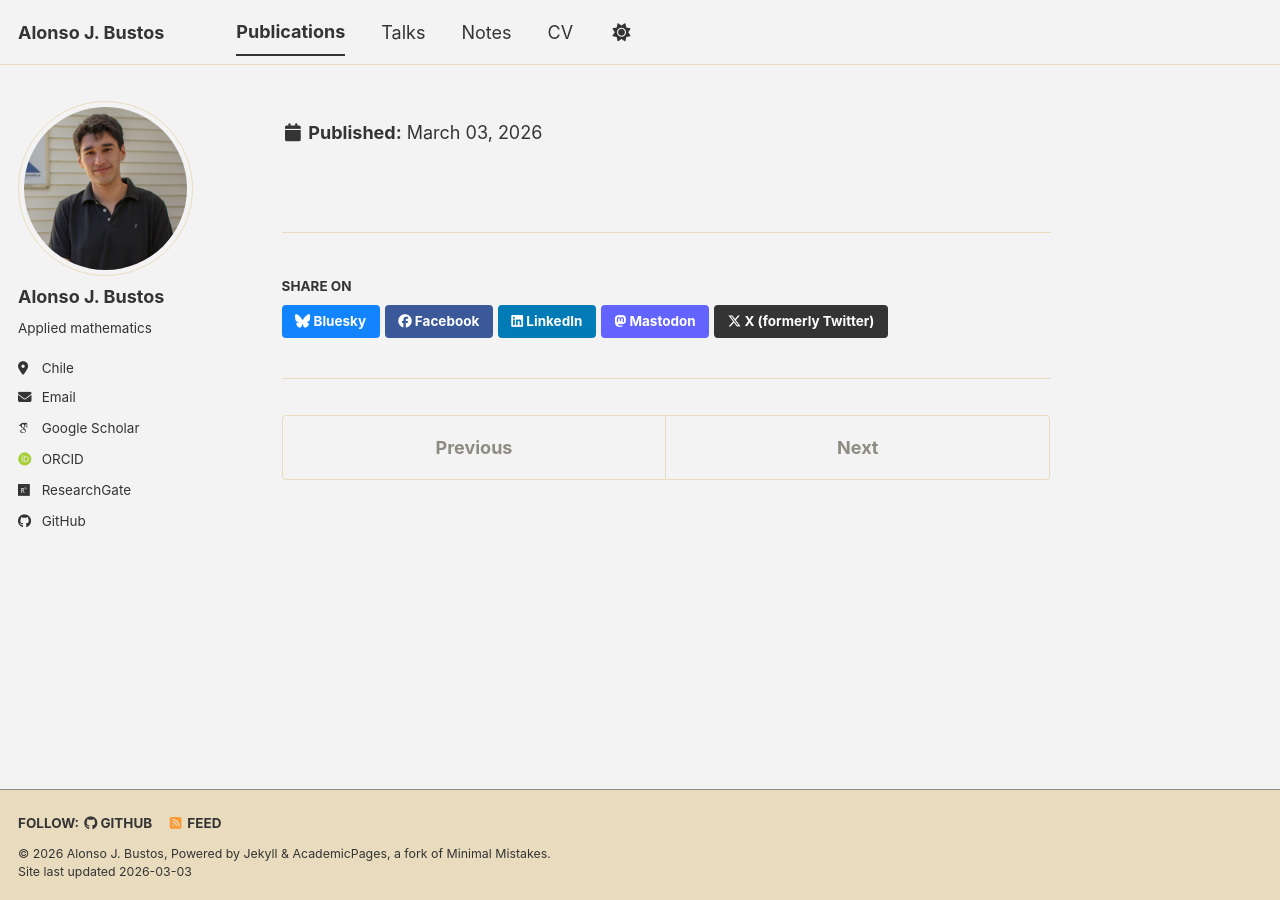
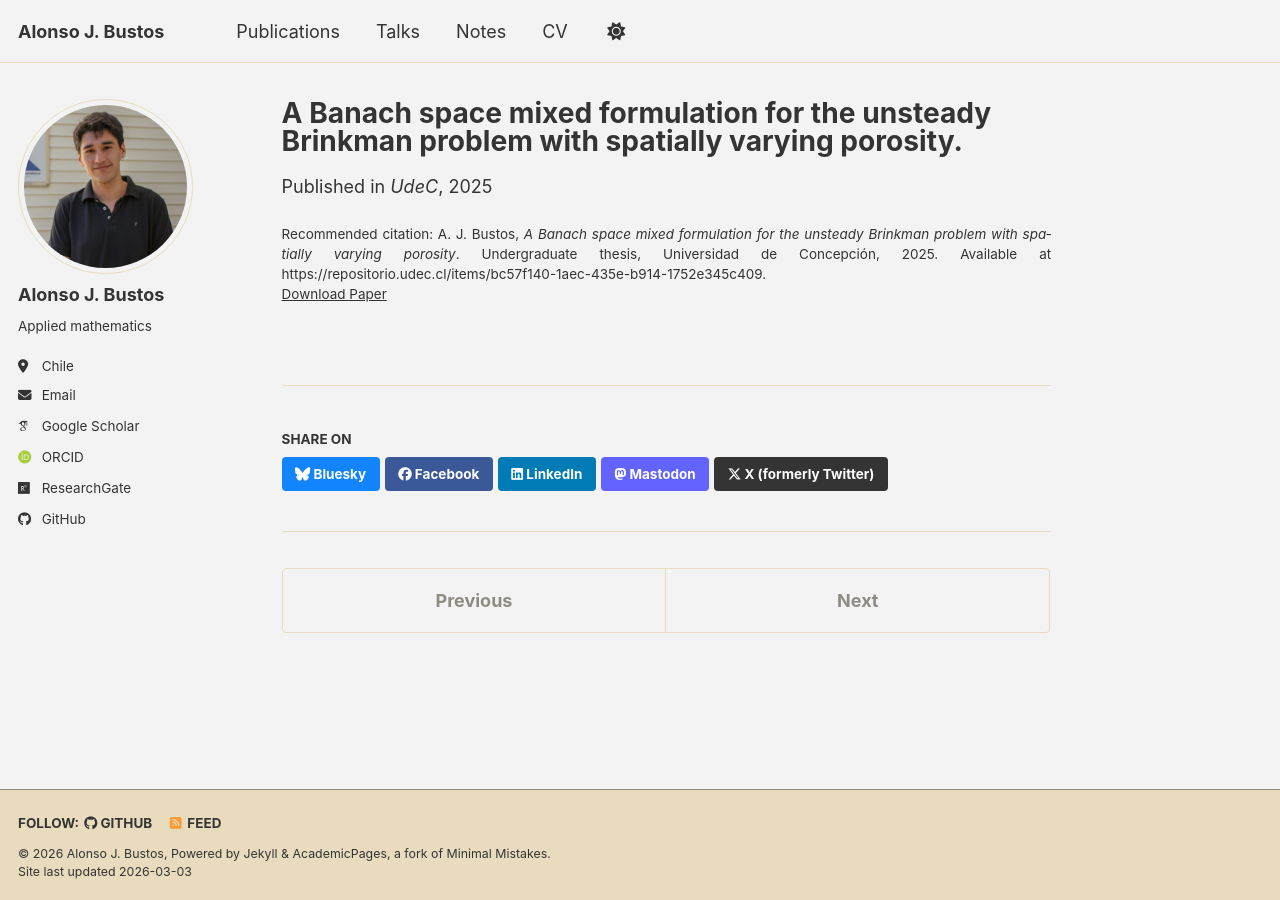
Before and after one commit to alonsojbustos/alonsojbustos.github.io, a Jekyll site: the page built from _publications/thesis.md, in a window 1280 px wide. Built offline with Jekyll 4.4.1, drawn with Linux system fonts in a browser that asks for light colours; some web fonts are replaced; a script bundle is joined from its source files by our own code; library files that are not in the unit come from our copies; some of the changed lines change nothing that is shown.

Commit message:
Update thesis.md

```diff
--- a/_publications/thesis.md
+++ b/_publications/thesis.md
@@ -7,7 +7,6 @@
 excerpt: ""
 date: 2025-09-03
 venue: "UdeC"
-description: "Supervised by Professor href="https://scaucao.github.io">Sergio Caucao"
 paperurl: "https://repositorio.udec.cl/items/bc57f140-1aec-435e-b914-1752e345c409"
 citation: "A. J. Bustos, <i>A Banach space mixed formulation for the unsteady Brinkman problem with spatially varying porosity</i>. Undergraduate thesis, Universidad de Concepción, 2025. Available at https://repositorio.udec.cl/items/bc57f140-1aec-435e-b914-1752e345c409."
 ---
```
